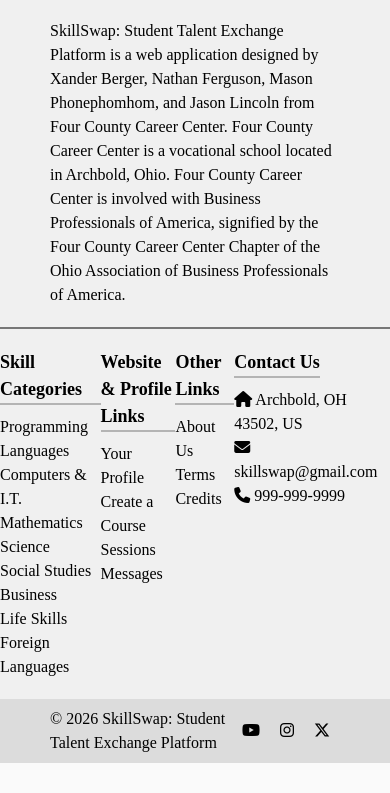
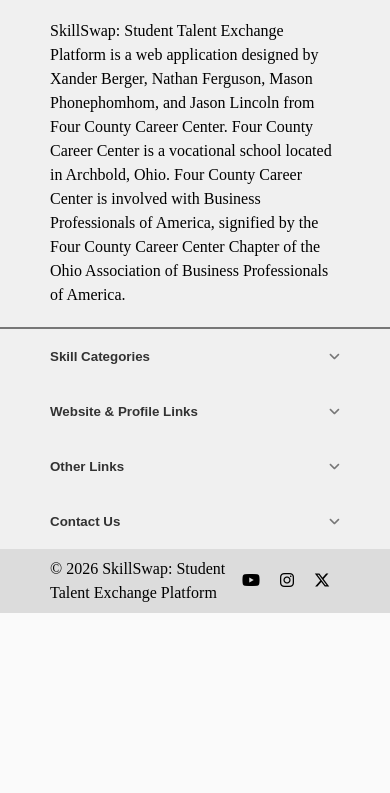
Before and after one commit to JasonLincoln/Web-app-Senior-Project-, a Python web app: template html/templates/footer.html in a window 390 px wide. Shown: the part 51-844 px from the top of the page. Run offline with Jinja, Linux system fonts and the light colour scheme; the template is opened without the code that fills it, so the values that code supplies are empty; some libraries are stand-ins or nearby versions.

Commit message:
responsive footer finished

```diff
--- a/css/main.css
+++ b/css/main.css
@@ -216,3 +174,121 @@ footer
     padding: 0px 10px;
     text-decoration: none;
 }
+
+.hide-on-desktop {
+    display: none;
+}
+
+@media only screen and (max-width: 991px) {
+    /* Begin: Navbar Responsive CSS */
+    /* Begin: Navbar Responsive CSS */
+    /* Begin: Navbar Responsive CSS */
+    header {
+        padding: 20px;
+    }
+
+    header label {
+        display: initial;
+    }
+
+    header .navbar {
+        position: absolute;
+        top: 100%;
+        left: 0;
+        right: 0;
+        background: rgb(255, 255, 255);
+        border-top: 1px solid rgba(0, 0, 0, 0.1);
+        display: none;
+    }
+
+    header .navbar ul {
+        display: block;
+        align-items: center;
+    }
+
+    header .navbar ul li {
+        width: 100%;
+    }
+
+    header .navbar ul li ul {
+        position: relative;
+        width: 100%;
+    }
+
+    header .navbar ul li ul li {
+        background: rgb(255, 255, 255);
+    }
+
+    #menu-bar:checked ~ .navbar {
+        display: initial;
+    }
+    /* End: Navbar Responsive CSS */
+    /* End: Navbar Responsive CSS */
+    /* End: Navbar Responsive CSS */
+
+    /* Begin: Footer Responsive CSS */
+    /* Begin: Footer Responsive CSS */
+    /* Begin: Footer Responsive CSS */
+    .hide-on-mobile {
+        display: none !important;
+    }
+
+    .hide-on-desktop {
+        display: block;
+    }
+
+    /* Style the buttons that are used to open and close the accordion panel. */
+    .footer-accordion {
+        background-color: rgb(240, 240, 240);
+        color: rgb(50, 50, 50);
+        font-weight: 800;
+        cursor: pointer;
+        padding: 20px 50px;
+        width: 100%;
+        text-align: left;
+        border: none;
+        outline: none;
+        transition: 0.4s;
+    }
+
+    /* Add a background color to the button if it is clicked on, and when you move the mouse over it.*/
+    .active, .footer-accordion:hover {
+        background-color: rgb(230, 230, 230);
+    }
+
+    /* Style the accordion panel. Note: hidden by default */
+    .panel {
+        background-color: white;
+        max-height: 0;
+        overflow: hidden;
+        transition: max-height 0.2s ease-out;
+    }
+
+    .footer-accordion:after {
+        content: '\f107';
+        font-family: "Font Awesome 5 Free";
+        font-weight: 900;
+        font-size: 13px;
+        color: #777;
+        float: right;
+        margin-left: 5px;
+    }
+
+    .active:after {
+        content: '\f106';
+        font-family: "Font Awesome 5 Free";
+        font-weight: 900;
+    }
+
+    .sub-grid ul {
+        padding: 20px 50px;
+        list-style-type: none;
+    }
+
+    .sub-grid ul li {
+        margin: 5px 0px;
+    }
+    /* End: Footer Responsive CSS */
+    /* End: Footer Responsive CSS */
+    /* End: Footer Responsive CSS */
+}
--- a/html/index.html
+++ b/html/index.html
@@ -116,7 +116,7 @@
         </div>
         <div id="computers" class="card">
             <img src="../images/index_images/computers.png" alt="">
-            <h3 id="computers-header">Computers & Information Technology</h3>
+            <h3 id="computers-header">Computers</h3>
             <ul id="hidden-computers">
                 <li>Microsoft Word</li>
                 <li>Microsoft Excel</li>
--- a/html/templates/footer.html
+++ b/html/templates/footer.html
@@ -8,7 +8,6 @@
     <title>Document</title>
 </head>
 <body>
-    <!-- The template for the footer section of each main page -->
     <footer>
         <div id="skillswap-header">
             <p>
@@ -19,7 +18,8 @@
                 signified by the Four County Career Center Chapter of the Ohio Association of Business Professionals of America.
             </p>
         </div>
-        <div id="grid-container">
+
+        <div id="grid-container" class="hide-on-mobile">
             <!-- Skills -->
             <div class="sub-grid">
                 <div id="skills" class="sub-grid-header">Skill Categories</div>
@@ -64,6 +64,58 @@
                 </ul>
             </div>
         </div>
+        <div class="hide-on-desktop">
+            <button type="button" class="footer-accordion">Skill Categories</button>
+            <div class="panel">
+                <div class="sub-grid">
+                    <ul>
+                        <li>Programming Languages</li>
+                        <li>Computers & I.T.</li>
+                        <li>Mathematics</li>
+                        <li>Science</li>
+                        <li>Social Studies</li>
+                        <li>Business</li>
+                        <li>Life Skills</li>
+                        <li>Foreign Languages</li>
+                    </ul>
+                </div>
+            </div>
+
+            <button type="button" class="footer-accordion">Website & Profile Links</button>
+            <div class="panel">
+                <div class="sub-grid">
+                    <ul>
+                        <li><a href="../profile.html">Your Profile</a></li>
+                        <li><a href="../create_skills.html">Create a Course</a></li>
+                        <li><a href="../sessions.html">Sessions</a></li>
+                        <li><a href="../messages.html">Messages</a></li>
+                    </ul>
+                </div>
+            </div>
+
+            <button type="button" class="footer-accordion">Other Links</button>
+            <div class="panel">
+                <div class="sub-grid">
+                    <ul>
+                        <li><a href="../about_us.html">About Us</a></li>
+                        <li><a href="../terms.html">Terms</a></li>
+                        <li><a href="../credits.html">Credits</a></li>
+                    </ul>
+                </div>
+            </div>
+
+            <button type="button" class="footer-accordion">Contact Us</button>
+            <div class="panel">
+                <div class="sub-grid">
+                    <ul class="contact-info">
+                        <li><i class="fa-solid fa-house"></i> Archbold, OH 43502, US </li>
+                        <li><i class="fa-solid fa-envelope"></i> skillswap@gmail.com</li>
+                        <li><i class="fa-solid fa-phone"></i> 999-999-9999</li>
+                    </ul>
+                </div>
+            </div>
+        </div>
+
         <div id="copyright-and-media">
             <div class="copyright-text">
                 &copy; 2026 SkillSwap: Student Talent Exchange Platform
@@ -76,8 +128,6 @@
         </div>
     </footer>
     <script src="https://kit.fontawesome.com/16ce6dc272.js" crossorigin="anonymous"></script>
-    <script>
-        $("#tabs").tabs();
-    </script>
+    <script src="../../js/footer.js"></script>
 </body>
 </html>
```
Also changed, not shown: other parts of css/main.css (+0 -42 lines), css/footerResponsive.css (+46 -7 lines), html/templates/footerResponsive.html (deleted, +0 -93 lines).
